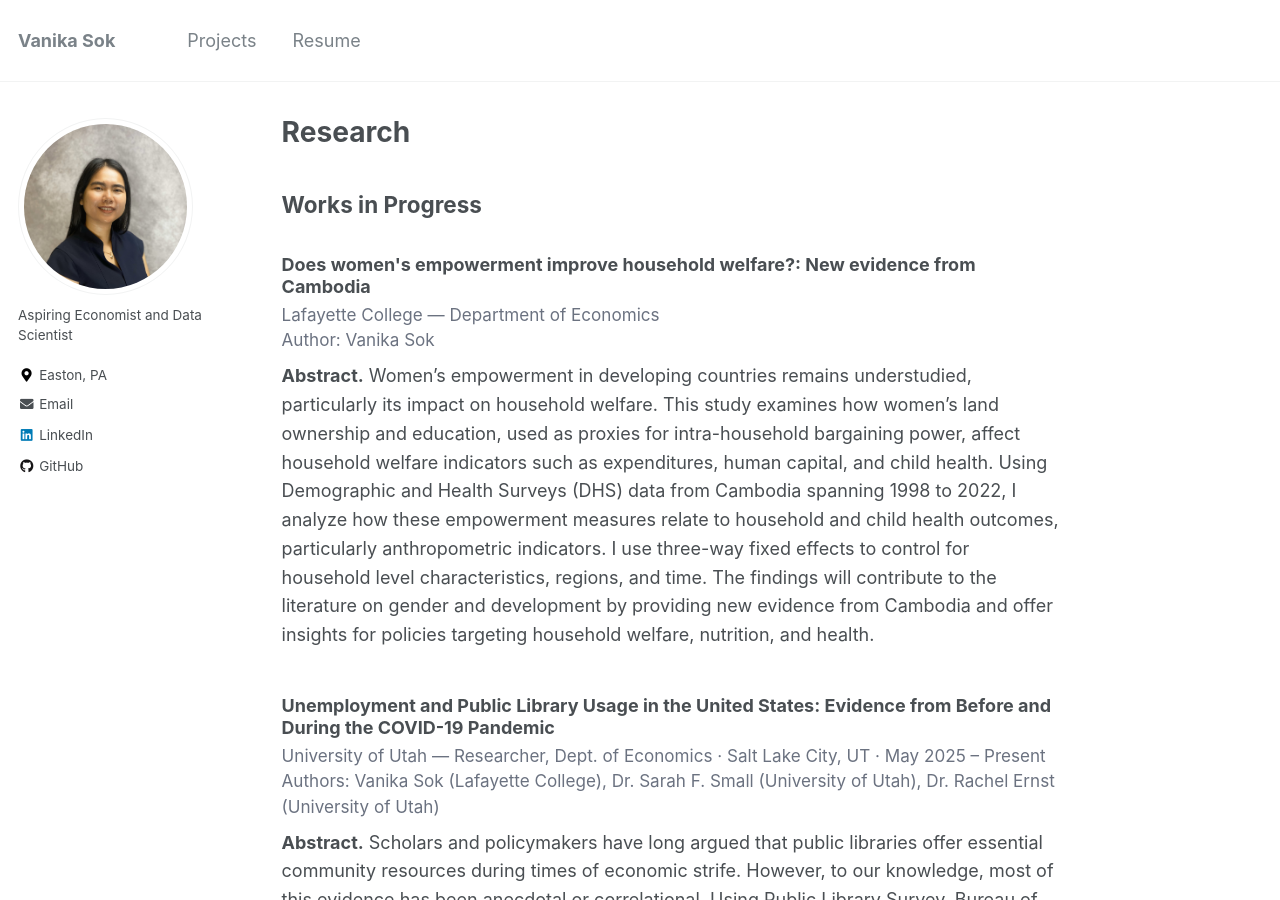
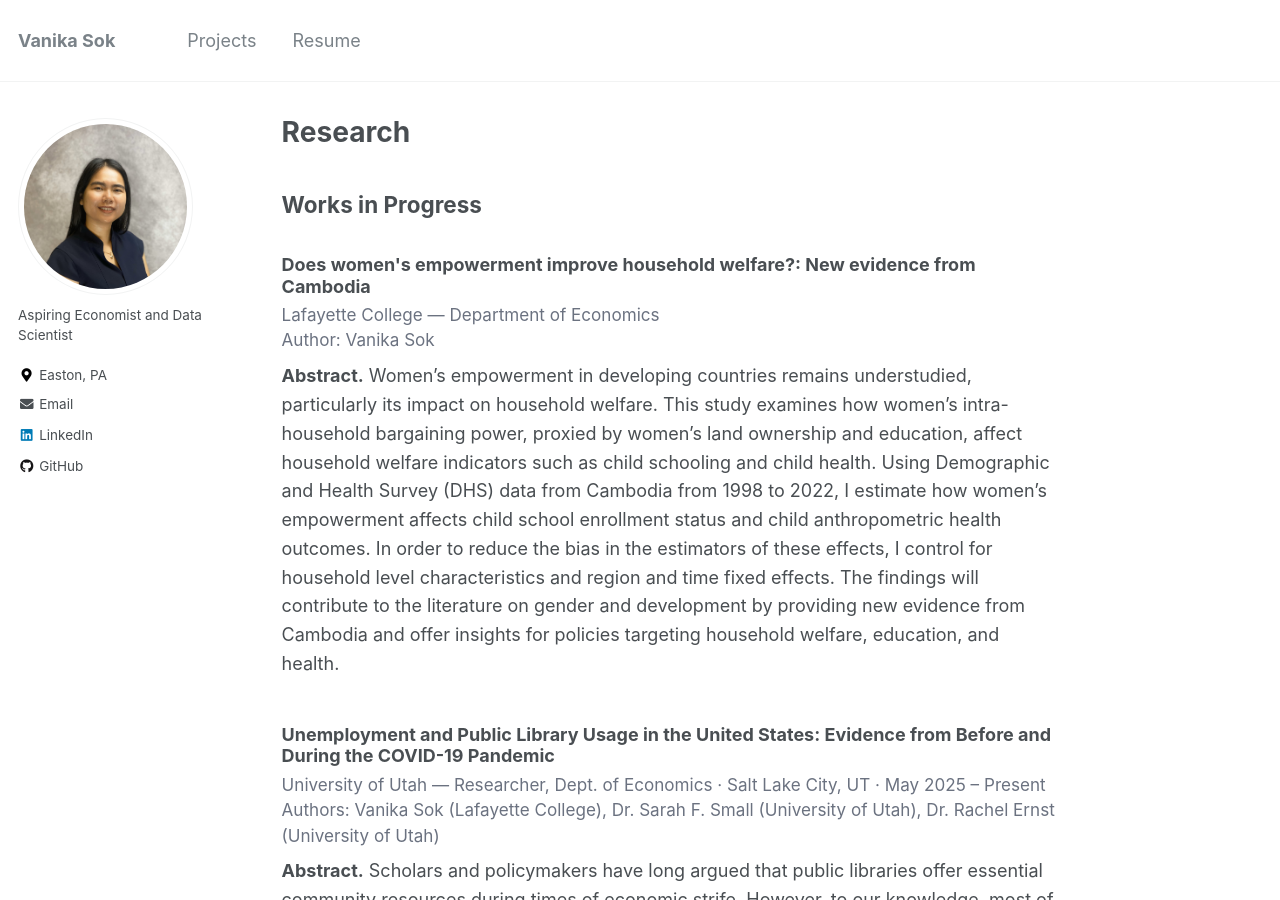
Before and after one commit to Vanika24/Vanika24.github.io, a Jekyll site: the page built from _pages/research.md, in a window 1280 px wide and 900 px high. Built offline with Jekyll 4.4.1, drawn with Linux system fonts in a browser that asks for light colours.

Commit message:
Update research.md

```diff
--- a/_pages/research.md
+++ b/_pages/research.md
@@ -29,7 +29,7 @@ author_profile: true
       Author: Vanika Sok
     </div>
     <div class="research-abstract">
-      <strong>Abstract.</strong>  Women’s empowerment in developing countries remains understudied, particularly its impact on household welfare. This study examines how women’s land ownership and education, used as proxies for intra-household bargaining power, affect household welfare indicators such as expenditures, human capital, and child health. Using Demographic and Health Surveys (DHS) data from Cambodia spanning 1998 to 2022, I analyze how these empowerment measures relate to household and child health outcomes, particularly anthropometric indicators. I use three-way fixed effects to control for household level characteristics, regions, and time. The findings will contribute to the literature on gender and development by providing new evidence from Cambodia and offer insights for policies targeting household welfare, nutrition, and health.
+      <strong>Abstract.</strong>  Women’s empowerment in developing countries remains understudied, particularly its impact on household welfare. This study examines how women’s intra-household bargaining power, proxied by women’s land ownership and education, affect household welfare indicators such as child schooling and child health. Using Demographic and Health Survey (DHS) data from Cambodia from 1998 to 2022, I estimate how women’s empowerment affects child school enrollment status and child anthropometric health outcomes. In order to reduce the bias in the estimators of these effects, I control for household level characteristics and region and time fixed effects. The findings will contribute to the literature on gender and development by providing new evidence from Cambodia and offer insights for policies targeting household welfare, education,  and health.
     </div>
   </div>
 
```
